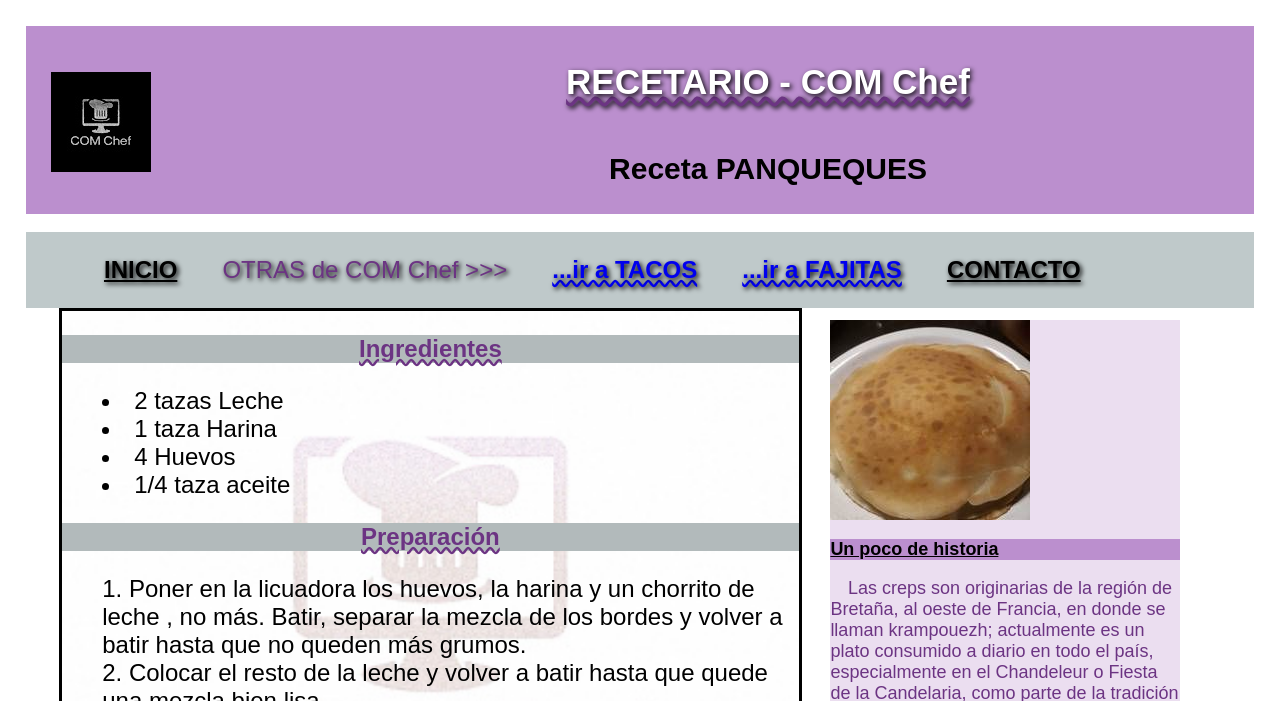
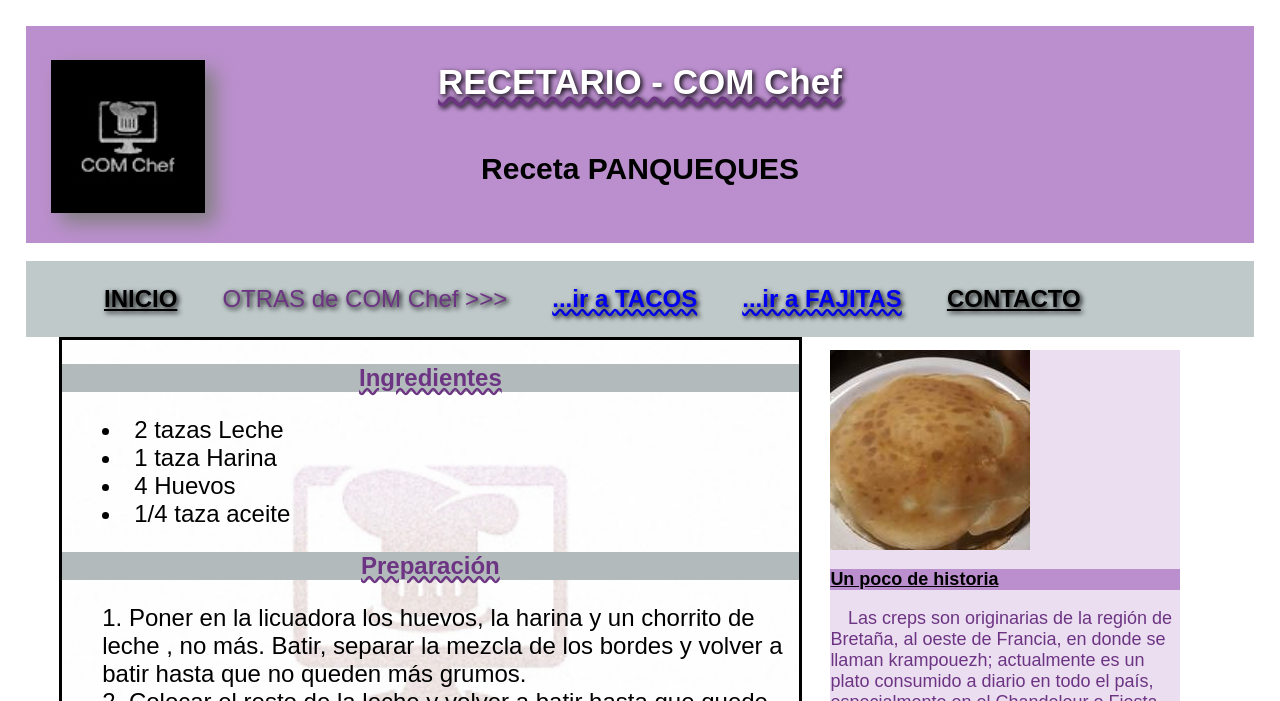
Before and after one commit to hernancduran/ProyectoEDLP_TP, a plain HTML site: page index.html in a window 1280 px wide. Shown: the top 701 px of the page. Drawn offline with Linux system fonts and the light colour scheme.

Commit message:
Add files via upload

```diff
--- a/css/style.css
+++ b/css/style.css
@@ -10,8 +10,10 @@ header { background-color: #BB8FCE;
     margin: 1vw; }
 
   .logotop
-  { width: 20vw; padding: 1vw; margin-top: 1vh; align-self: center;
-  min-width: 100px; }
+  { width: 10vw; padding: 1vw; margin-top: 1vh; align-self: center;
+  min-width: 100px; filter: drop-shadow(10px 10px 10px gray); }
+  #logocom { width: 12vw; }
+  #logocom:hover { position: relative; width: 10vw; }
 
   .envolventetitulo
   { width: 70vw; min-width: 250px; flex-direction: column; justify-content: space-between;
```
